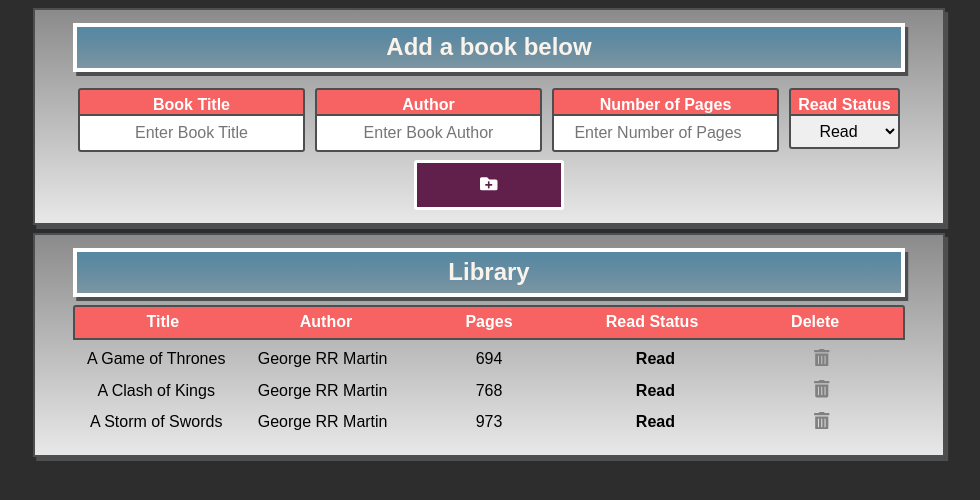
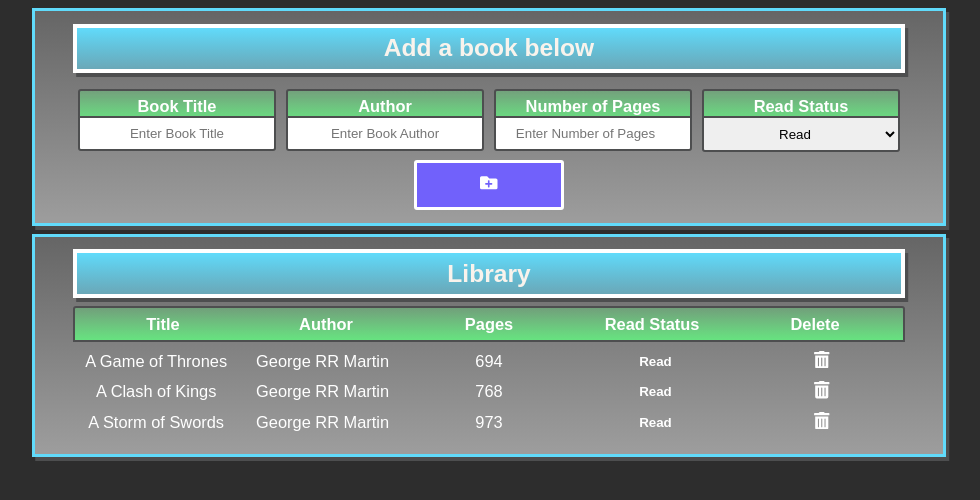
Before and after one commit to mikesnacki/library, a React app: page / in a window 1280 px wide. Shown: the whole page, without its empty margins (151-1131 px from the left). Built offline with nearby package versions, Linux system fonts and the light colour scheme.

Commit message:
changed color pallete

```diff
--- a/app/components/Addbook.js
+++ b/app/components/Addbook.js
@@ -52,9 +52,9 @@ export default class Addbook extends React.Component {
 
     render() {
         return (
-            <form ref="form" onSubmit={this.onSubmit} className="form">
-                <div className="library">
-                    <h2 className="header"> Add a book below</h2>
+            <div className="library">
+                <h2 className="header"> Add a book below</h2>
+                <form ref="form" onSubmit={this.onSubmit} className="form">
                     <div className="row">
                         <div className="column">
                             <label className="label">Book Title</label>
@@ -107,8 +107,8 @@ export default class Addbook extends React.Component {
                         </div>
                     </div>
                     <button type="submit" className="btn-submit" ><FaFolderPlus /></button>
-                </div >
-            </form>
+                </form>
+            </div >
         )
     }
 }
--- a/app/index.css
+++ b/app/index.css
@@ -1,7 +1,11 @@
+html{
+    font-size: calc(10px + .5vw);
+}
+
+
 body{
     font-family: "arial";
     background-color:#2D2D2D;
-    font-size: 16px;
 }
 
 ul, li{
@@ -11,20 +15,18 @@ ul, li{
     display: flex;
     padding: 0;
     justify-content: space-around;
-    font-size: 1.25vw;
-
+    color: white;
 }
 .input{
     text-align: center;
     border-radius: 0 0 3px 3px;
     border: none;
     border: solid #4d4e4f 2px;
-    font-size: 16px;
     padding: 1vh;
 }
 
 .select{
-    padding: 0.75vh;
+    padding: 0.9vh;
     text-align-last: center;
 }
 
@@ -34,7 +36,7 @@ svg{
 }
 
 .label{
-    background-color: #f76262;
+    background-image: linear-gradient(to top, rgba(97,251,128,0.8), rgba(97,251,128,0.3));
     padding: 0.8vh;
     margin-top: 1vh;
     margin-bottom: -1vh;
@@ -42,7 +44,6 @@ svg{
     border-radius: 3px 3px 0 0;
     color:white;
     font-weight: 600;
-    font-size: 16px;
     justify-content: space-around;
 }
 
@@ -51,8 +52,8 @@ svg{
     max-width: 65vw;
     margin: 1vh auto;
     padding: 1vw 3vw;
-    background-image: linear-gradient(to top, rgba(232,232,232,1), rgba(232,232,232,0.5));
-    border: solid #4d4e4f 2px;
+    background-image: linear-gradient(to top, rgba(232,232,232,0.6), rgba(232,232,232,0.3));
+    border: solid #61dbfb 3px;
     box-shadow: 0.4vh 0.5vh  #4d4e4f;
 }
 
@@ -74,8 +75,7 @@ svg{
 }
 
 .btn-submit {
-    background-color: rgba(96,32,75,1);
-    color: white;
+    background-color:#7161fb;
     border-radius: 3px;
     font-weight: 600;
     align-items: center;
@@ -93,7 +93,7 @@ svg{
 
 .btn-submit:hover{
     transition: 0.3s;
-    background-color: rgba(96,32,75,.5);
+    background-color: rgba(113,97,251,.5);
 }
 
 .btn-submit:active,
@@ -106,14 +106,14 @@ svg{
     border: none;
     background-color: transparent;
     font-weight: 600;
-    font-size: 1.25vw;
+    color: white;
 }
 
 .header{
     text-align: center;
     padding: 0.5vw;
     margin: 0;
-    background-image: linear-gradient(to bottom, rgba(85,136,163,1), rgba(85,136,163,0.5));
+    background-image: linear-gradient(to bottom, rgba(97,219,251,1), rgba(97,219,251,0.5));
     color: #f9f3ec;
     border: 0.5vh solid white;
     box-shadow: 0.4vh 0.5vh  #4d4e4f;
@@ -124,6 +124,6 @@ svg{
 }
 
 .basura{
-    color: gray;
+    color: white;
     size: 1vh;
 }
```
